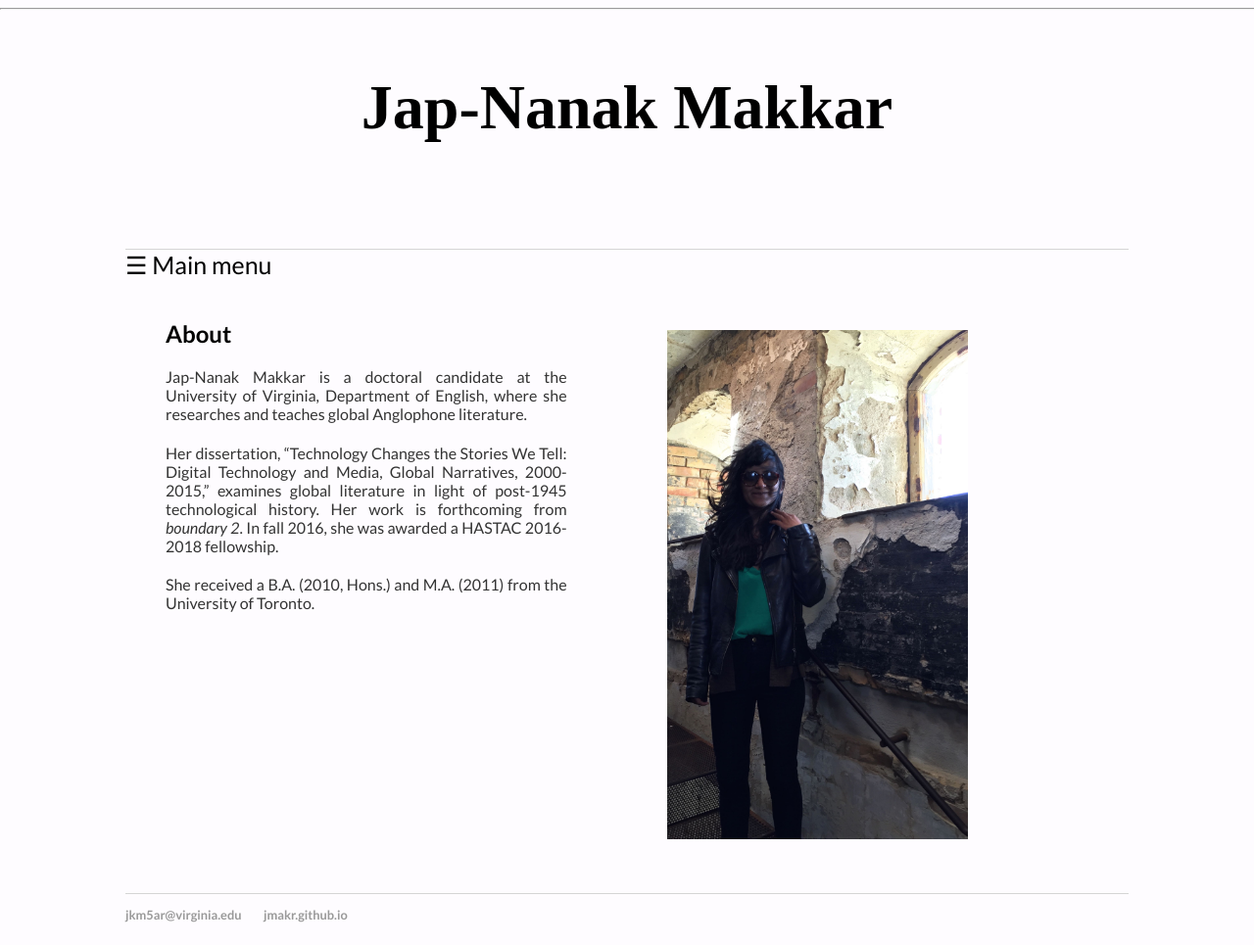
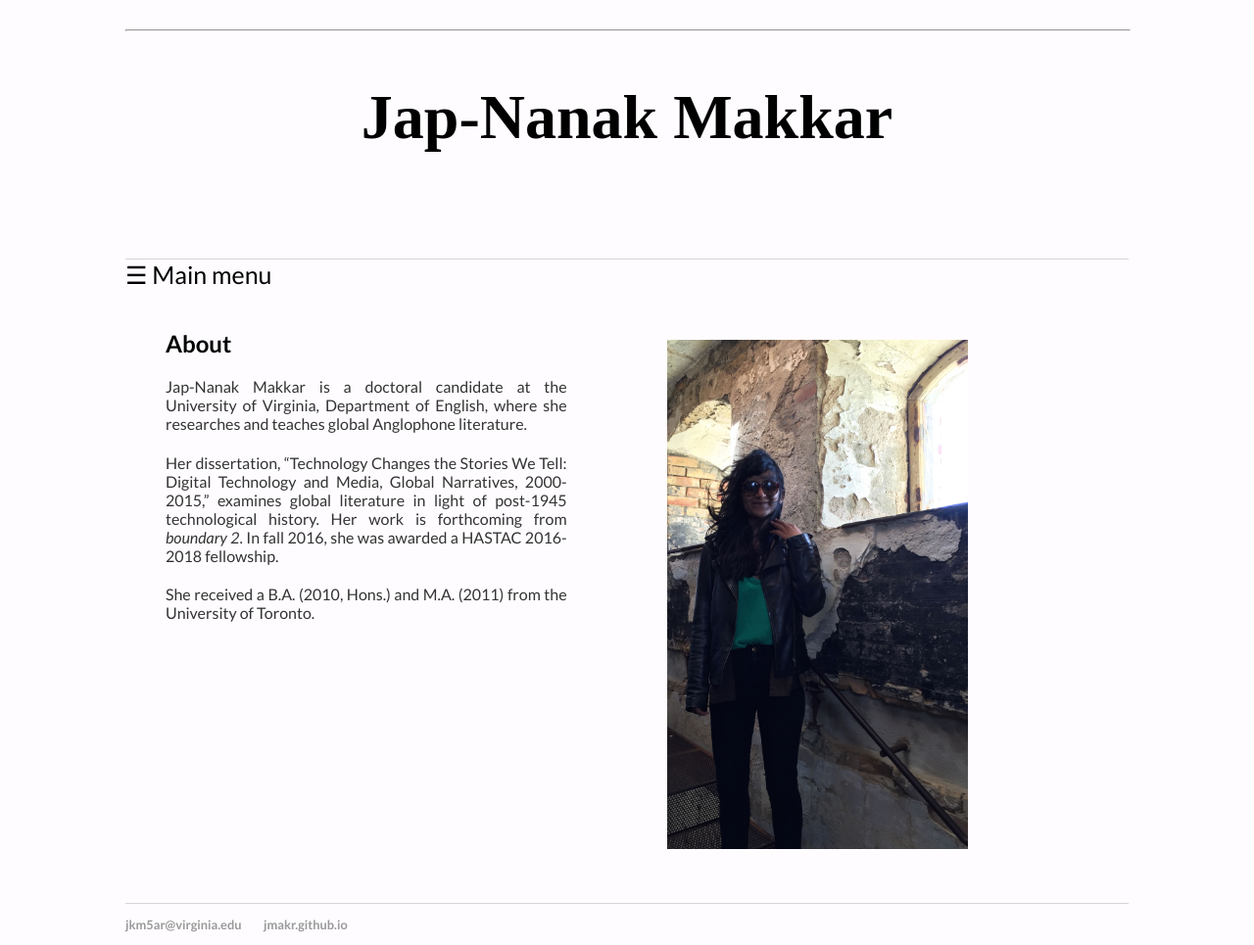
Before and after one commit to jmakr/jmakr.github.io, a Jekyll site: the page built from index.html, in a window 1280 px wide. Shown: the whole page at 98% size. Built offline with Jekyll 4.4.1, drawn with Linux system fonts in a browser that asks for light colours.

Commit message:
Update main.css

```diff
--- a/css/main.css
+++ b/css/main.css
@@ -12,10 +12,11 @@ header {
 
 hr {
   color:black;
-  size=10px;
-  position: absolute;
-       top: 0;
-       left: 0;
+  size=50px;
+   top: 0;
+   left: 0;
+  position: relative;
+
        width: 100%;
 }
 
```
